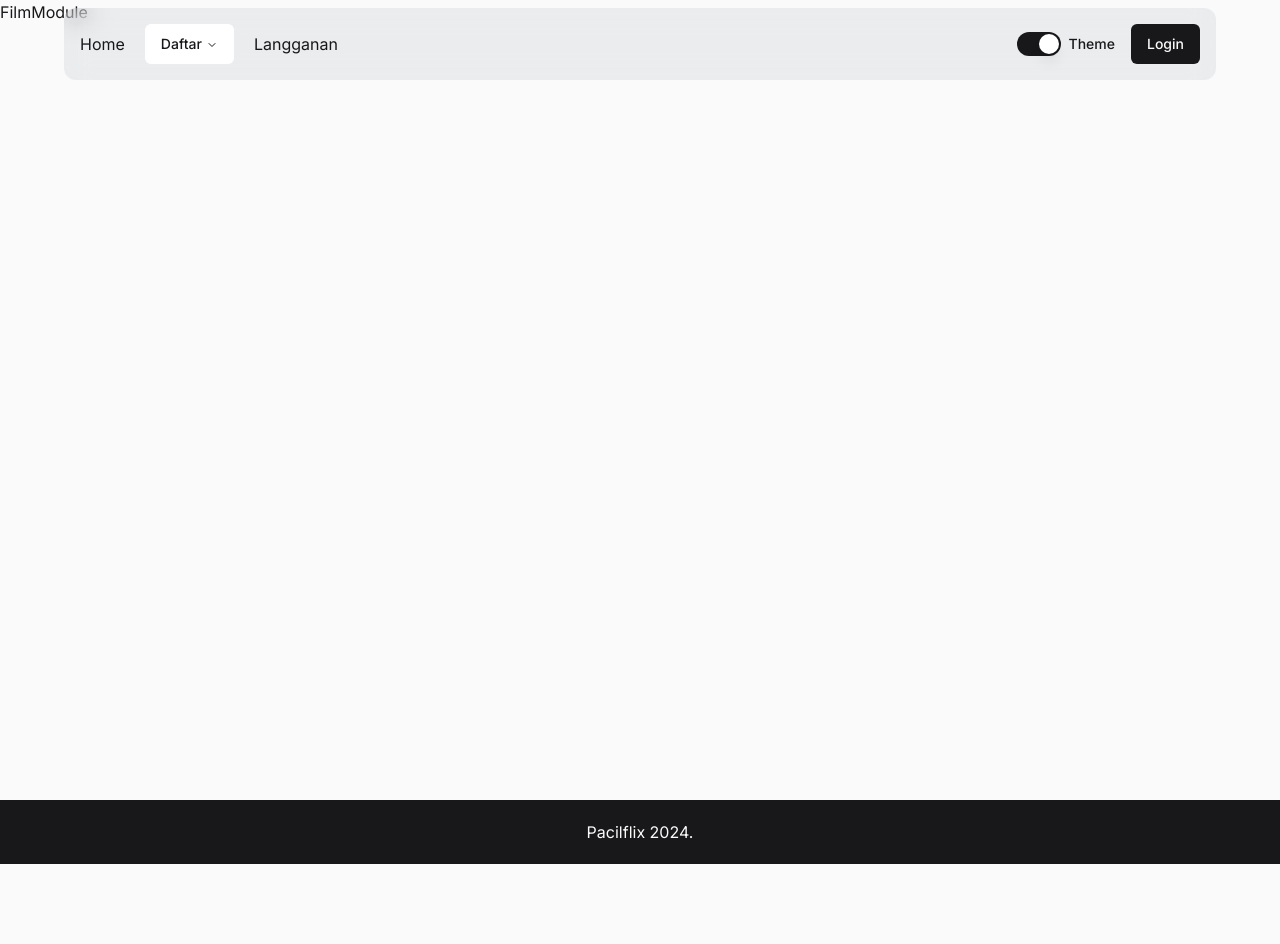
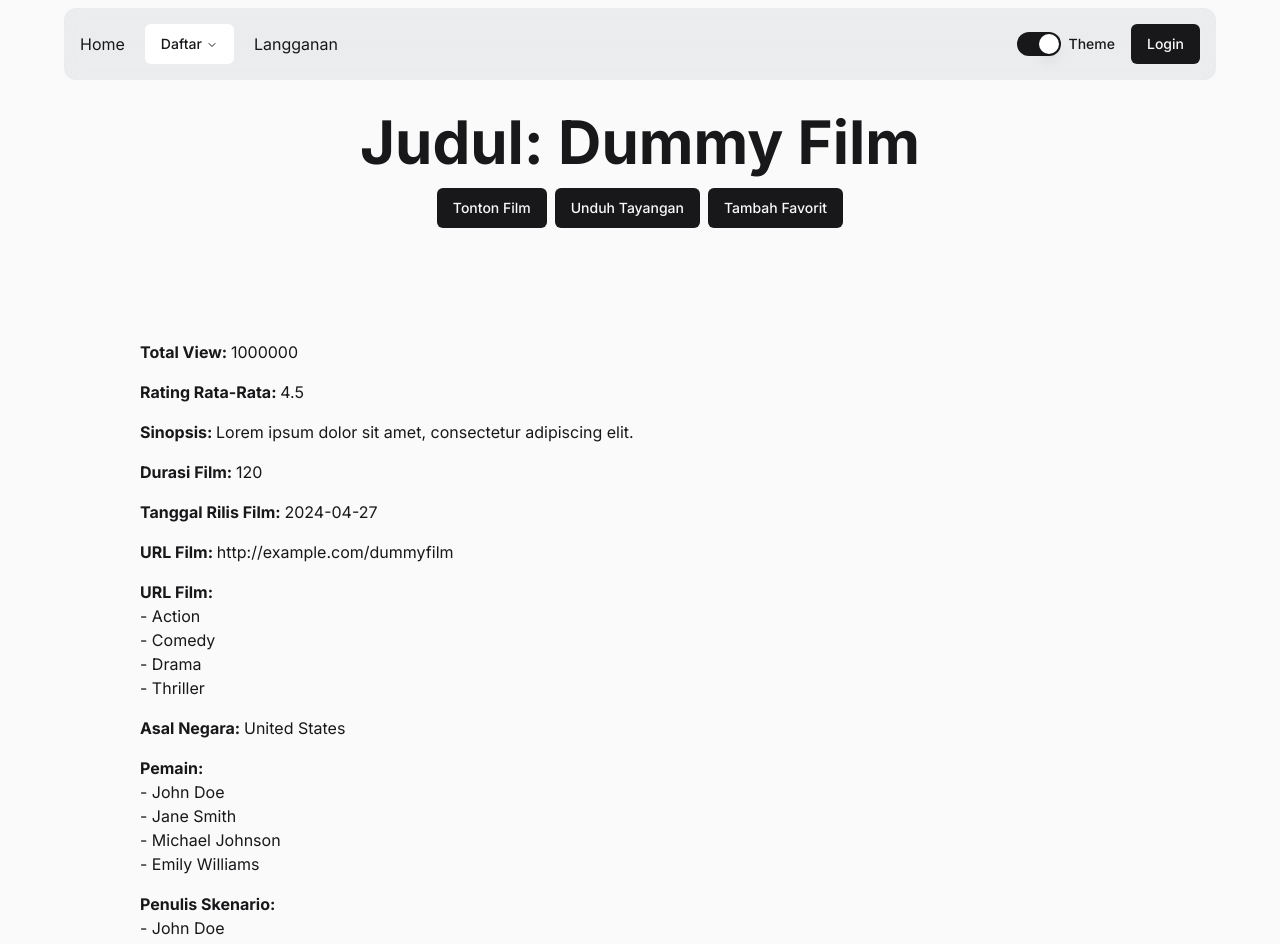
Before and after one commit to Pacilflix-D2/pacilflix, a Next.js app: page /tayangan/film/1 in a window 1280 px wide. Shown: the top 944 px of the page. Before the commit the page ends 864 px from the top, so only its background shows below. Built offline with nearby package versions, Linux system fonts and the light colour scheme.

Commit message:
feat: film page

```diff
--- a/src/modules/FilmDetailModule/index.tsx
+++ b/src/modules/FilmDetailModule/index.tsx
@@ -1,7 +1,167 @@
-import React from 'react'
+import { useParams } from 'next/navigation'
+import React, { useEffect, useState } from 'react'
+import { Button } from '@/components/ui/button'
+
+export interface Genre {
+  nama: string
+}
+
+export interface Actor {
+  nama: string
+}
+
+export interface ScenarioWriter {
+  nama: string
+}
+
+export interface Film {
+  judul: string
+  totalView: string
+  ratingAvg: number
+  sinopsis: string
+  durasi: number
+  tanggalRilisFilm: string
+  urlFilm: string
+  genres: Genre[]
+  asalNegara: string
+  actors: Actor[]
+  scenarioWriters: ScenarioWriter[]
+  sutradara: string
+}
 
 const FilmDetailModule = () => {
-  return <div>FilmModule</div>
+  const params = useParams<{ idFilm: string }>()
+  const [film, setFilm] = useState<Film | null>(null)
+
+  useEffect(() => {
+    console.log(params)
+
+    // Dummy data for Genre interface
+    const dummyGenres: Genre[] = [
+      { nama: 'Action' },
+      { nama: 'Comedy' },
+      { nama: 'Drama' },
+      { nama: 'Thriller' },
+    ]
+
+    // Dummy data for Actor interface
+    const dummyActors: Actor[] = [
+      { nama: 'John Doe' },
+      { nama: 'Jane Smith' },
+      { nama: 'Michael Johnson' },
+      { nama: 'Emily Williams' },
+    ]
+
+    // Dummy data for ScenarioWriter interface
+    const dummyScenarioWriters: ScenarioWriter[] = [
+      { nama: 'David Brown' },
+      { nama: 'Sarah Taylor' },
+      { nama: 'Chris Evans' },
+    ]
+
+    // Dummy data for Film interface
+    const dummyFilm: Film = {
+      judul: 'Dummy Film',
+      totalView: '1000000', // Dummy total views
+      ratingAvg: 4.5, // Dummy average rating
+      sinopsis: 'Lorem ipsum dolor sit amet, consectetur adipiscing elit.', // Dummy synopsis
+      durasi: 120, // Dummy duration in minutes
+      tanggalRilisFilm: '2024-04-27', // Dummy release date
+      urlFilm: 'http://example.com/dummyfilm', // Dummy URL
+      genres: dummyGenres, // Using dummy genres data
+      asalNegara: 'United States', // Dummy country of origin
+      actors: dummyActors, // Using dummy actors data
+      scenarioWriters: dummyScenarioWriters, // Using dummy scenario writers data
+      sutradara: 'Christopher Nolan', // Dummy director
+    }
+
+    setFilm(dummyFilm)
+  }, [params])
+
+  return (
+    <main className="py-28 grid grid-cols-1 gap-y-28">
+      <div className="flex flex-col items-center gap-4">
+        <h1 className="text-6xl font-bold">Judul: {film?.judul}</h1>
+
+        <div className="flex justify-center gap-2">
+          <Button>Tonton Film</Button>
+          <Button>Unduh Tayangan</Button>
+          <Button>Tambah Favorit</Button>
+        </div>
+      </div>
+
+      {film && (
+        <section className="w-[95%] max-w-[1000px] mx-auto flex flex-col gap-4">
+          <div>
+            <strong>Total View: </strong>
+            {film.totalView}
+          </div>
+
+          <div>
+            <strong>Rating Rata-Rata: </strong>
+            {film.ratingAvg}
+          </div>
+
+          <div>
+            <strong>Sinopsis: </strong>
+            {film.sinopsis}
+          </div>
+
+          <div>
+            <strong>Durasi Film: </strong>
+            {film.durasi}
+          </div>
+
+          <div>
+            <strong>Tanggal Rilis Film: </strong>
+            {film.tanggalRilisFilm}
+          </div>
+
+          <div>
+            <strong>URL Film: </strong>
+            {film.urlFilm}
+          </div>
+
+          <div>
+            <strong>URL Film: </strong>
+            <ul>
+              {film.genres.map((genre, index) => (
+                <li key={index}>- {genre.nama}</li>
+              ))}
+            </ul>
+          </div>
+
+          <div>
+            <strong>Asal Negara: </strong>
+            {film.asalNegara}
+          </div>
+
+          <div>
+            <strong>Pemain: </strong>
+            <ul>
+              {film.actors.map((genre, index) => (
+                <li key={index}>- {genre.nama}</li>
+              ))}
+            </ul>
+          </div>
+
+          <div>
+            <strong>Penulis Skenario: </strong>
+            <ul>
+              {film.actors.map((genre, index) => (
+                <li key={index}>- {genre.nama}</li>
+              ))}
+            </ul>
+          </div>
+
+          <div>
+            <strong>Sutradara: </strong>
+            {film.asalNegara}
+          </div>
+        </section>
+      )}
+    </main>
+  )
 }
 
 export default FilmDetailModule
```
Also changed, not shown: src/components/interface/database.ts (added, +57 -0 lines).
